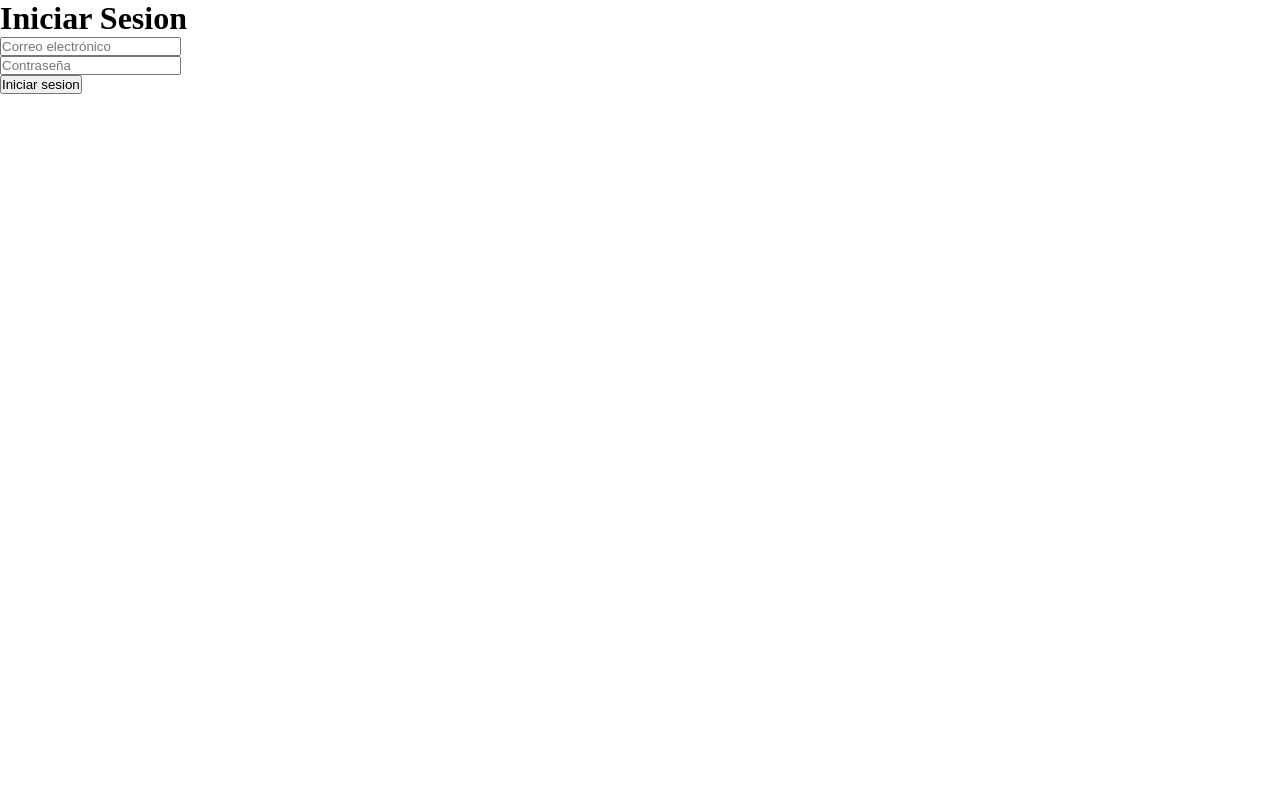
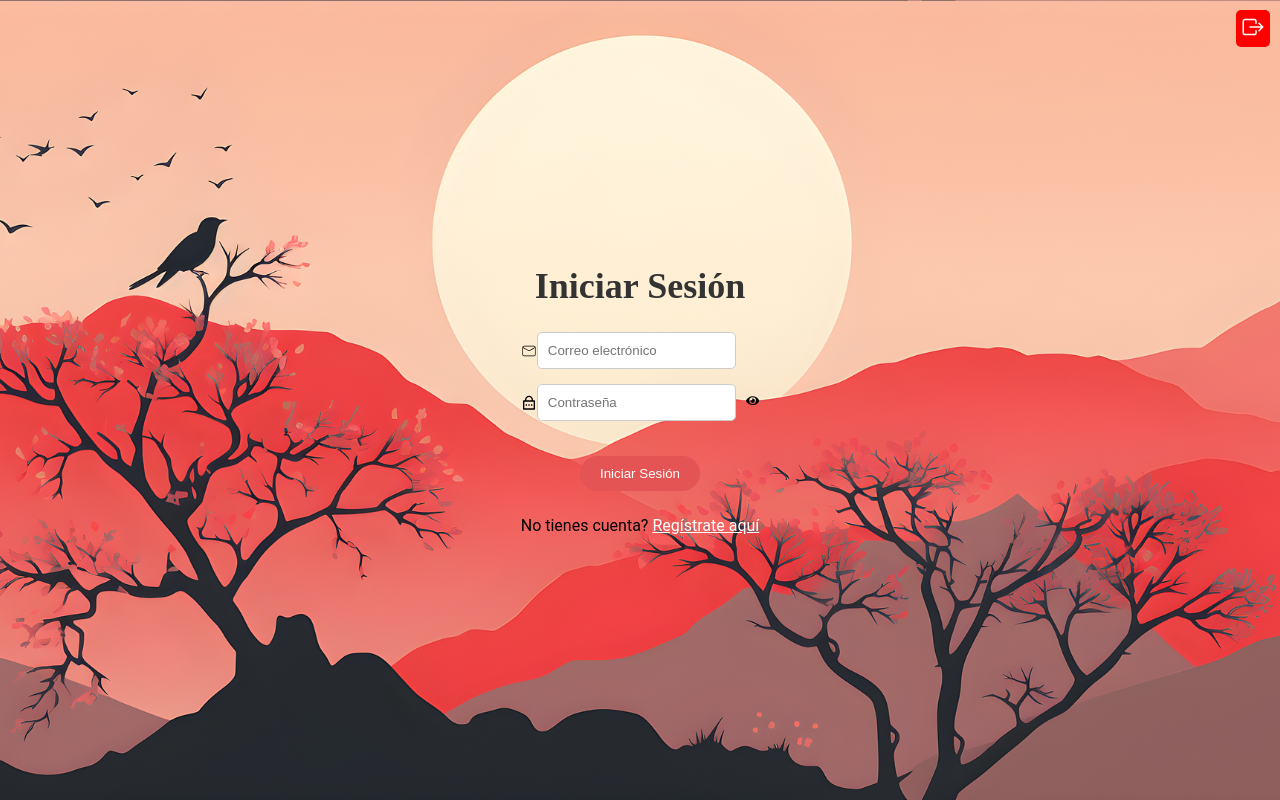
Before and after one commit to Alejom55/Note-APP, a Next.js app: page /login in a window 1280 px wide. Built offline with nearby package versions, Linux system fonts and the light colour scheme; no server answers.

Commit message:
css login, css register finalizado, css de nuestra pagina principal dentro de la app casi terminada, falta la vista de las tareas

```diff
--- /dev/null
+++ b/src/app/dashboard/dashboard.css
@@ -0,0 +1,52 @@
+.tasks-container {
+    display: flex;
+    flex-direction: column;
+    align-items: center;
+    justify-content: center;
+    height: 100vh;
+    font-size: 1.5rem; /* Tamaño de fuente más grande */
+    background-image: url("../../../public/images/home_screen_dentro_app.png");
+    background-position: center -80px; /* Mueve la imagen hacia abajo 50px desde el centro */
+}
+
+  .tasks-container h2 {
+    font-size: 2rem; /* Título más grande */
+    margin-bottom: 20px; /* Espacio inferior */
+  }
+
+  .tasks-container p {
+    margin-bottom: 20px; /* Espacio inferior */
+  }
+
+  .tasks-container button {
+    padding: 10px 20px;
+    font-size: 1.2rem; /* Tamaño de fuente más grande para los botones */
+    background-color: #4CAF50; /* Color de fondo */
+    color: white; /* Color de texto */
+    border: none; /* Sin borde */
+    border-radius: 5px; /* Bordes redondeados */
+    cursor: pointer;
+    transition: background-color 0.3s ease; /* Transición suave */
+    margin-top: 15px;
+  }
+
+  .tasks-container button:hover {
+    background-color: #45a049; /* Color de fondo al pasar el mouse */
+  }
+
+
+.exit-button {
+    background-color: red; /* Fondo verde */
+    border: none;
+    cursor: pointer;
+    padding: 5px;
+    border-radius: 5px;
+    position: absolute;
+    top: 10px;
+    right: 10px;
+  }
+
+  .exit-icon {
+    color: white;
+    font-size: 24px;
+  }
--- a/src/app/login/login.css
+++ b/src/app/login/login.css
@@ -1,6 +1,78 @@
-.login-container{
+
+.login-container {
     background-size: cover;
     background-position: center;
     width: 100vw;
+    background-image: url("../../../public/images/imagen_login.png");
+    background-position: center 0.5px; /* Mueve la imagen hacia abajo 50px desde el centro */
+    display: flex;
+    flex-direction: column;
+    justify-content: center;
+    align-items: center;
     height: 100vh;
+    text-align: center;
 }
+.login-container h1{
+    font-size: 36px; /* Tamaño de fuente más grande */
+    color: #333; /* Color del texto */
+    margin-bottom: 25px;
+}
+.input-group {
+    display: flex;
+    align-items: center;
+    margin-bottom: 15px; /* Espacio entre cada input y su icono */
+}
+
+.input-group input {
+    /* Estilos para los inputs */
+    padding: 10px;
+    margin-right: 10px; /* Espacio entre el input y el icono */
+    border-radius: 5px;
+    border: 1px solid #ccc;
+}
+
+.input-group button {
+    background: none;
+    border: none;
+    cursor: pointer;
+}
+.login-button {
+    /* Estilos para el botón de inicio de sesión */
+    background-color: #e45454; /* Color de fondo */
+    color: white; /* Color del texto */
+    padding: 10px 20px; /* Espaciado interno */
+    border: none; /* Sin borde */
+    border-radius: 20px; /* Bordes redondos */
+    cursor: pointer; /* Cambio de cursor al pasar el ratón */
+    transition: background-color 0.3s ease; /* Transición suave para el color de fondo */
+    margin-top: 20px;
+}
+
+.login-button:hover {
+    /* Estilos al pasar el ratón por encima */
+    background-color: #c93a30; /* Color de fondo más oscuro */
+}
+.register-link {
+    margin-top: 25px;
+    font-family: 'Roboto', sans-serif;
+    /* Otros estilos según sea necesario */
+}
+.register-link a {
+    color: white; /* Cambia el color del hipervínculo a rojo (#ff0000) */
+  }
+
+.exit-button {
+    background-color: red; /* Fondo verde */
+    border: none;
+    cursor: pointer;
+    padding: 5px;
+    border-radius: 5px;
+    position: absolute;
+    top: 10px;
+    right: 10px;
+  }
+
+  .exit-icon {
+    color: white;
+    font-size: 24px;
+  }
--- a/src/app/login/page.jsx
+++ b/src/app/login/page.jsx
@@ -1,15 +1,23 @@
   "use client"
   import React, { useState, useEffect } from 'react';
   import { signIn } from 'next-auth/react';
-
   import { useRouter } from 'next/navigation';
   import './login.css';
-import RedirectAuth from '@/components/redirectAuth';
+  import { RiLockPasswordLine } from 'react-icons/ri';
+  import { FaEye, FaEyeSlash } from 'react-icons/fa';
+  import { CiMail } from "react-icons/ci";
+  import { IoExitOutline } from "react-icons/io5";
+  import './login.css';
+
 
   function LogInPage() {
     const [error, setError] = useState();
+    const [showPassword, setShowPassword] = useState(false);
     const router = useRouter();
 
+    const handleExit = () => {
+      router.push("/");
+    };
 
     const handleSubmit = async (e) => {
       e.preventDefault();
@@ -19,23 +27,22 @@ function LogInPage() {
         email: formData.get('email'),
         password: formData.get('password'),
         redirect: false,
-    })
+      });
 
       if (resSignIn?.error) setError(resSignIn.error);
       else if (resSignIn?.ok) router.push('/dashboard');
-
-    if (resSignIn?.error) return (setError(resSignIn.error));
-    if (resSignIn?.ok) return router.push('/dashboard');
-
-
     };
 
     return (
       <div className="login-container">
+        <button className="exit-button" onClick={handleExit}>
+          <IoExitOutline className="exit-icon" />
+        </button>
         {error && <p style={{ color: 'red' }}>{error}</p>}
-      <h1>Iniciar Sesion</h1>
+        <h1>Iniciar Sesión</h1>
         <form onSubmit={handleSubmit}>
-        <div>
+          <div className="input-group">
+            <CiMail className="icon" />
             <input
               type="email"
               name="email"
@@ -43,17 +50,22 @@ function LogInPage() {
               required
             />
           </div>
-        <div>
+          <div className="input-group">
+            <RiLockPasswordLine className="icon" />
             <input
-            type="password"
+              type={showPassword ? 'text' : 'password'}
               id="password"
               name="password"
               placeholder='Contraseña'
               required
             />
+            <button type="button" className="eye-button" onClick={() => setShowPassword(!showPassword)}>
+              {showPassword ? <FaEyeSlash /> : <FaEye />}
+            </button>
           </div>
-        <button type="submit">Iniciar sesion</button>
+          <button type="submit" className="login-button">Iniciar Sesión</button>
         </form>
+        <p className="register-link">No tienes cuenta? <a href="/register ">Regístrate aquí</a></p>
       </div>
     );
   }
```
Also changed, not shown: src/app/dashboard/page.jsx (+12 -3 lines), src/app/register/page.jsx (+10 -2 lines), public/images/imagen_login.png (added). Lines whose indentation alone changed are shown as unchanged.
